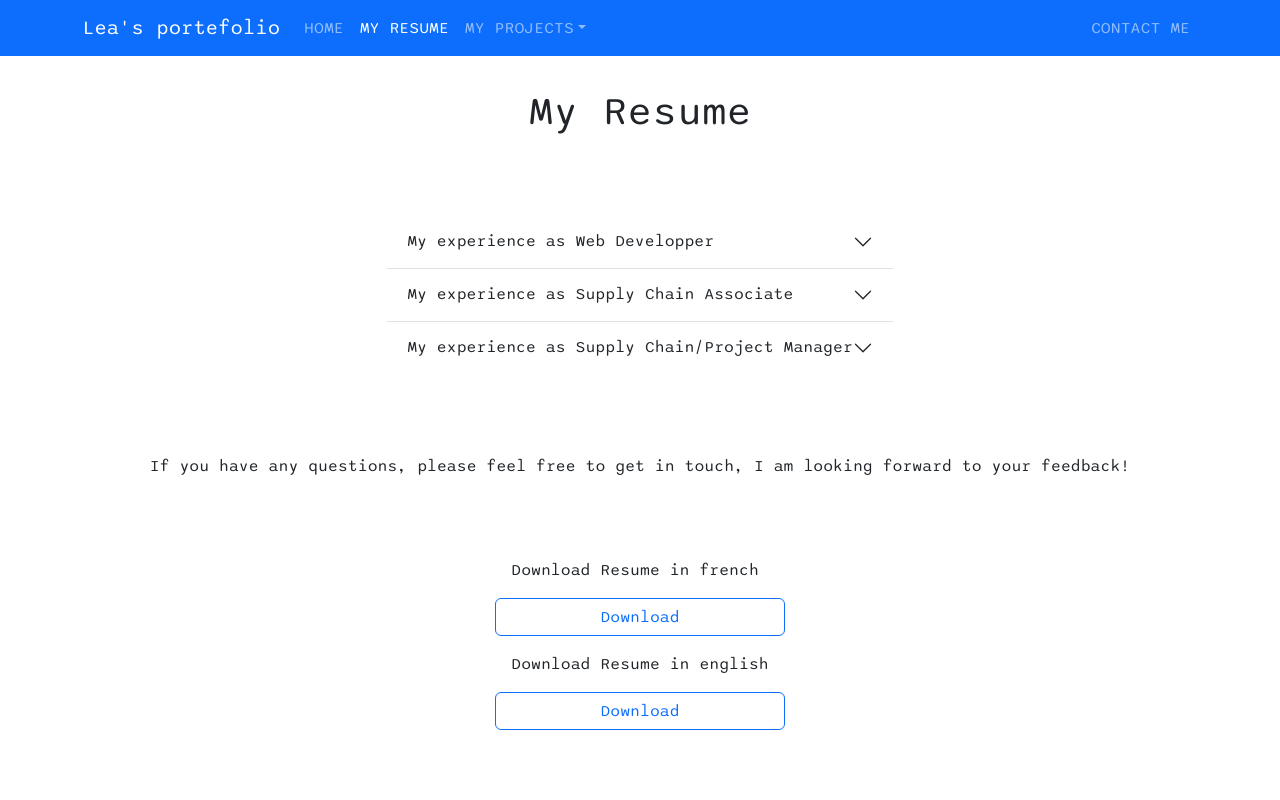
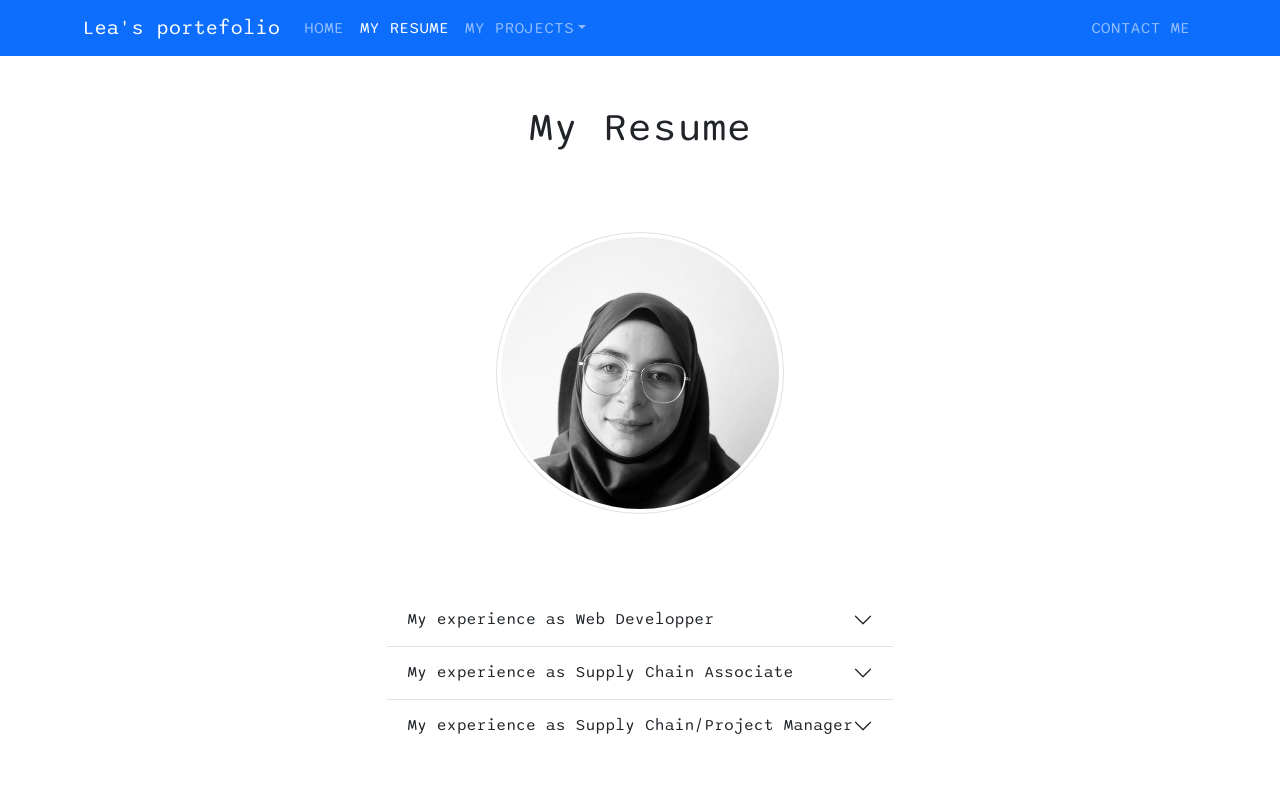
Before and after one commit to LeaBani/my-portefolio, a React (Create React App) app: page /my-resume in a window 1280 px wide. Shown: the top 800 px of the page. Built offline with nearby package versions, Linux system fonts and the light colour scheme.

Commit message:
Resume: add pic

```diff
--- a/src/components/Resume/index.js
+++ b/src/components/Resume/index.js
@@ -1,7 +1,9 @@
 import './style.scss';
+import profile from '../../assets/image/profile.jpg'
 
 import Button from 'react-bootstrap/Button';
 import Accordion from 'react-bootstrap/Accordion';
+import Image from 'react-bootstrap/Image';
 
 import fileDownload from 'js-file-download';
 import axios from 'axios';
@@ -19,6 +21,8 @@ function Resume() {
   return (
     <div className="Resume">
     <h1 className='Resume-title'>My Resume</h1>
+
+    <Image className='Resume-image' src={profile} thumbnail="true" roundedCircle="true"/>
 
     <div className='Resume-list'>
     <Accordion flush>
--- a/src/components/Resume/style.scss
+++ b/src/components/Resume/style.scss
@@ -4,6 +4,10 @@
     align-items: center;
 
     &-title{
+        margin: 3rem;
+    }
+    &-image{
+        width: 18rem;
         margin: 2rem;
     }
     &-list{
```
Also changed, not shown: src/assets/image/profile.jpg (added).
